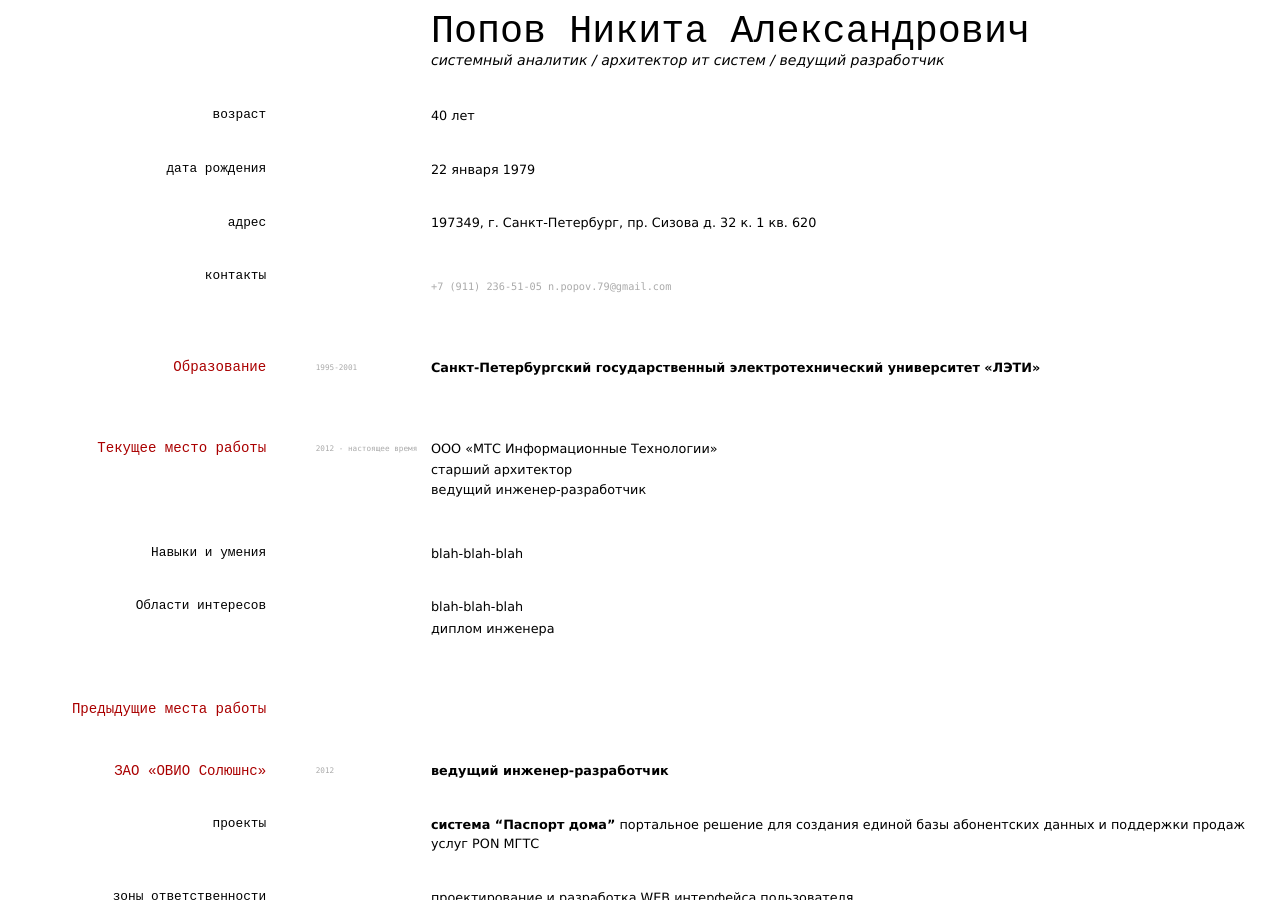
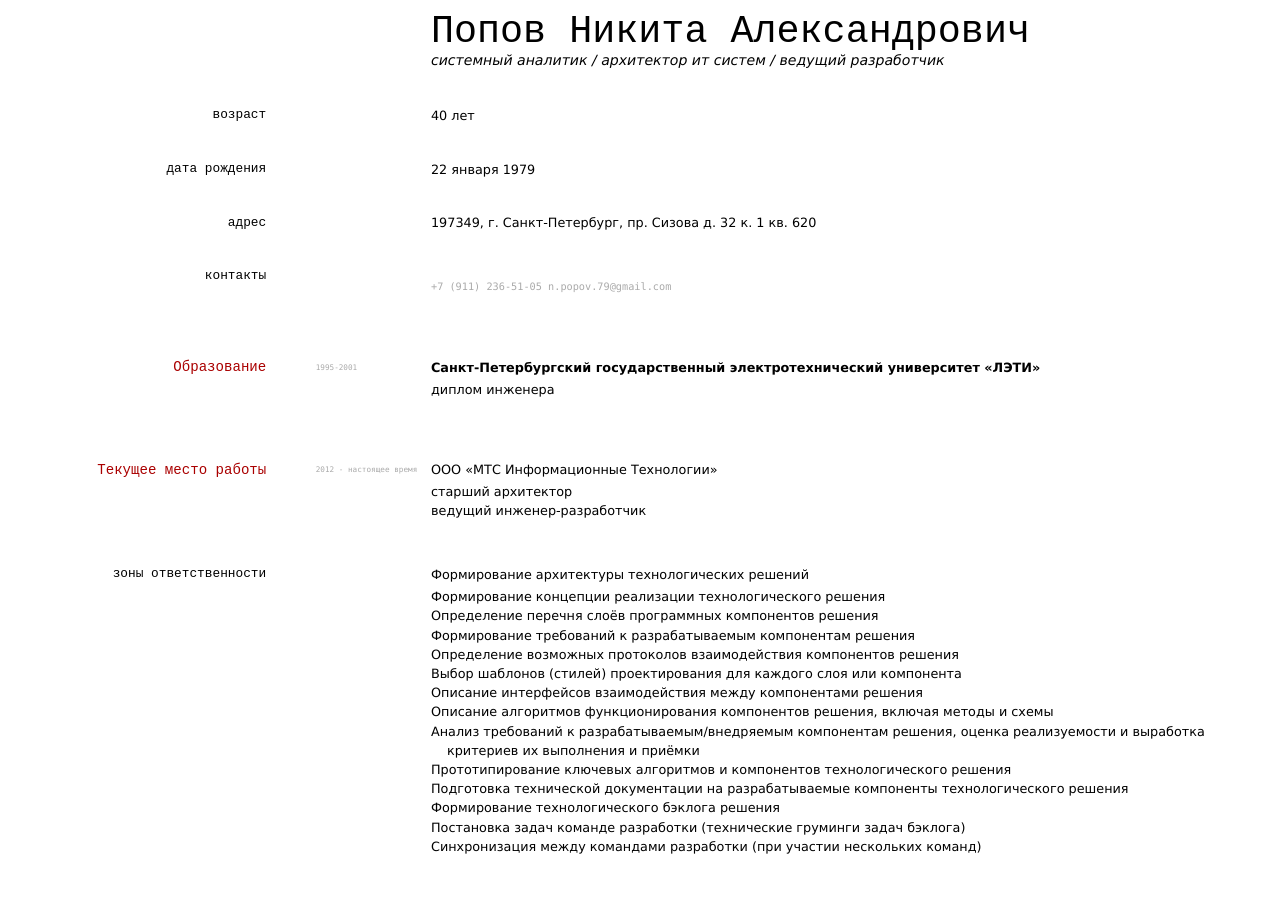
Before and after one commit to mrpopoff/mrpopoff.github.io, a Jekyll site: the page built from index.md, in a window 1280 px wide and 900 px high. Built offline with Jekyll 4.4.1, drawn with Linux system fonts in a browser that asks for light colours.

Commit message:
Update index.md

```diff
--- a/index.md
+++ b/index.md
@@ -34,16 +36,21 @@ __Санкт-Петербургский государственный элек
 - старший архитектор
 - ведущий инженер-разработчик
 
-### Навыки и умения
-
-blah-blah-blah
-
-
-### Области интересов
-
-blah-blah-blah
-
-- диплом инженера
+### зоны ответственности
+Формирование архитектуры технологических решений
+- Формирование концепции реализации технологического решения
+- Определение перечня слоёв программных компонентов решения
+- Формирование требований к разрабатываемым компонентам решения
+- Определение возможных протоколов взаимодействия компонентов решения
+- Выбор шаблонов (стилей) проектирования для каждого слоя или компонента
+- Описание интерфейсов взаимодействия между компонентами решения
+- Описание алгоритмов функционирования компонентов решения, включая методы и схемы
+- Анализ требований к разрабатываемым/внедряемым компонентам решения, оценка реализуемости и выработка критериев их выполнения и приёмки
+- Прототипирование ключевых алгоритмов и компонентов технологического решения
+- Подготовка технической документации на разрабатываемые компоненты технологического решения
+- Формирование технологического бэклога решения
+- Постановка задач команде разработки (технические груминги задач бэклога)
+- Синхронизация между командами разработки (при участии нескольких команд)
 
 ## Предыдущие места работы
 
@@ -87,7 +94,6 @@ __технический директор__
 - работа с заказчиком
 - создание ТЗ и проектной документации
 - внедрение процесса разработки и контроля качества программных продуктов в компании
-
 
 ## ОАО «Ладога телеком»
 `08.2005-12.2008`
```
Also changed, not shown: other parts of index.md (+3 -1 lines).
